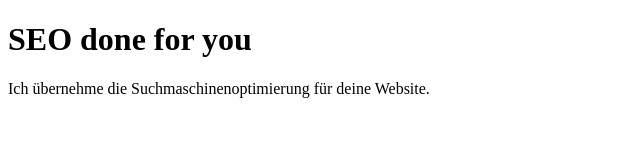
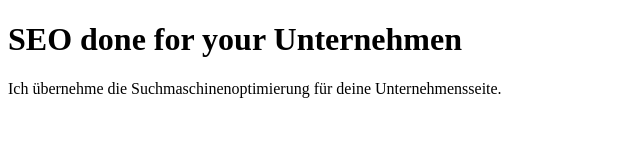
Before and after one commit to alexeypavlov21/seo-lp, a plain HTML site: page index.html in a window 1280 px wide. Shown: the whole page, without its empty margins (0-640 px from the left). Drawn offline with Linux system fonts and the light colour scheme.

Commit message:
Update index.html

```diff
--- a/index.html
+++ b/index.html
@@ -6,8 +6,8 @@
 </head>
 <body>
 
-<h1>SEO done for you</h1>
-<p>Ich übernehme die Suchmaschinenoptimierung für deine Website.</p>
+<h1>SEO done for your Unternehmen</h1>
+<p>Ich übernehme die Suchmaschinenoptimierung für deine Unternehmensseite.</p>
 
 </body>
 </html>
```
